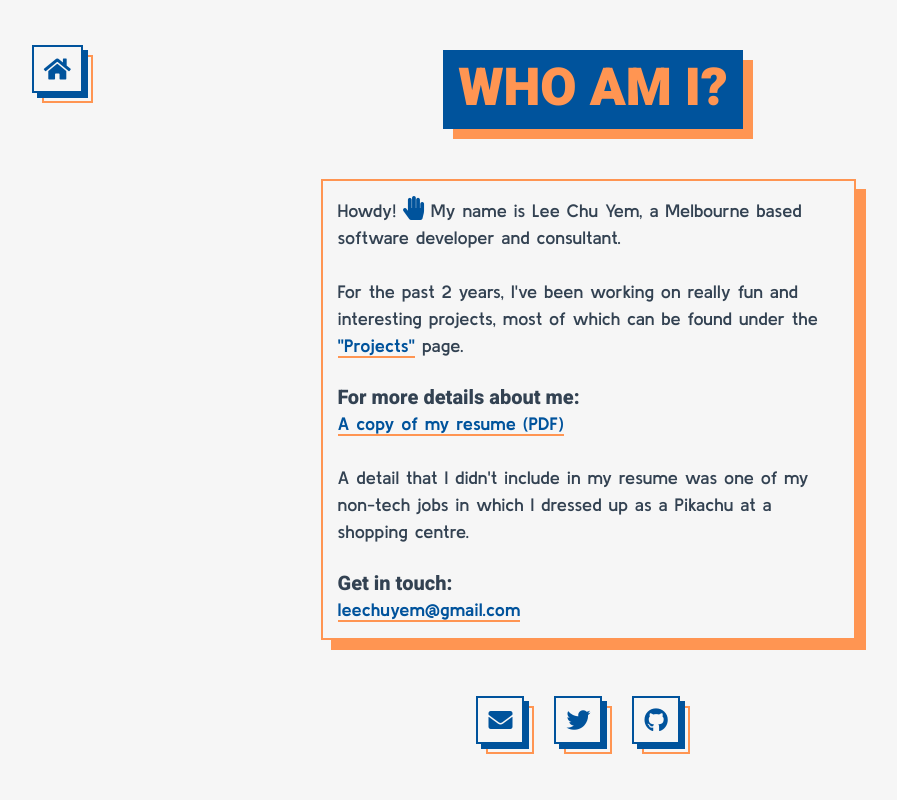
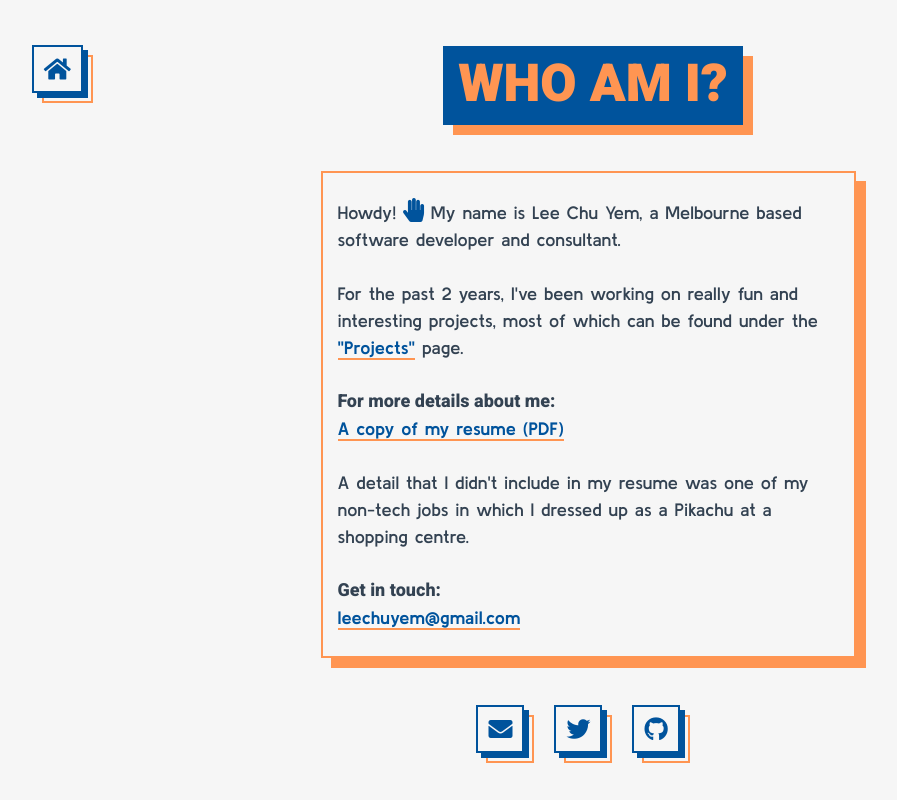
Before and after one commit to leechuyem/porfolio, an Angular app: page /about in a window 1280 px wide. Shown: the whole page, without its empty margins (47-944 px from the left). Built offline with nearby package versions, Linux system fonts and the light colour scheme.

Commit message:
smaller bold font

```diff
--- a/src/app/pages/about/about.component.html
+++ b/src/app/pages/about/about.component.html
@@ -5,14 +5,16 @@
       class="box norm-font all-pad-md"
       style="--bor-col: #FF9552; --sh-col: #FF9552;"
     >
-      <div class="norm-font lg-txt" style="--primary-colour: #00539C; --secondary-colour: #FF9552;" >
+      <div
+        class="norm-font lg-txt"
+        style="--primary-colour: #00539C; --secondary-colour: #FF9552;"
+      >
+      <div class="pt"></div>
         <div>
-
           Howdy!
           <i class="fas fa-hand-paper hi-five" aria-hidden="true"></i>
           My name is Lee Chu Yem, a Melbourne based software developer and
           consultant.
-
         </div>
         <br />
 
@@ -24,14 +26,11 @@
 
         <br />
 
-        <h5 class="bold-font" style="margin: 0;">
+        <div class="bold-font lg-txt" style="margin: 0;">
           For more details about me:
-        </h5>
+        </div>
         <div>
-          <a
-            class="link"
-            href="../../../assets/Lee_Chu_Yem_Resume.pdf"
-            download
+          <a class="link" href="../../../assets/Lee_Chu_Yem_Resume.pdf" download
             >A copy of my resume (PDF)</a
           >
         </div>
@@ -42,12 +41,13 @@
         </div>
         <br />
 
-        <h5 class="bold-font" style="margin: 0;">Get in touch:</h5>
+        <div class="bold-font lg-txt" style="margin: 0;">Get in touch:</div>
         <div>
           <a class="link" href="mailto:leechuyem@gmail.com"
             >leechuyem@gmail.com</a
           >
         </div>
+        <div class="pt"></div>
       </div>
 
       <!-- <div class="all-pad-md"></div> -->
```
